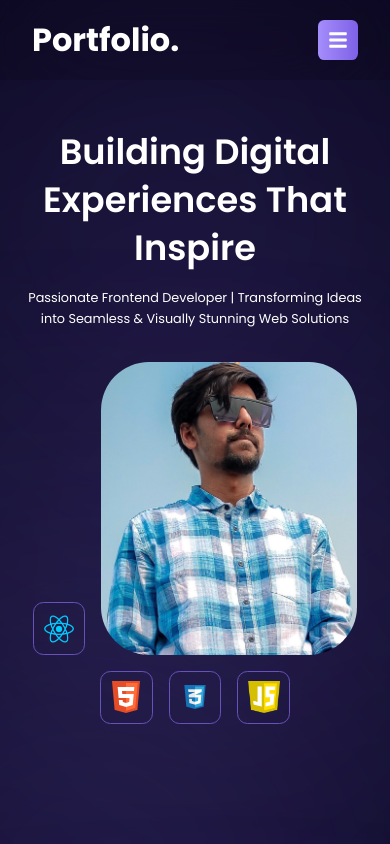
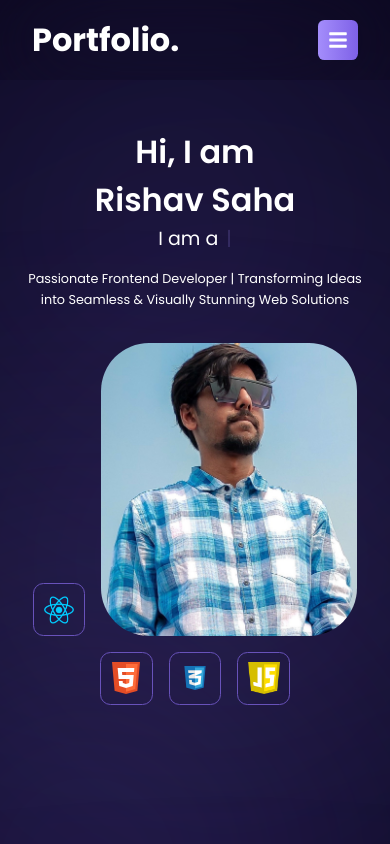
Before and after one commit to saha-rishav/portfolio-app, a React (Create React App) app: page / in a window 390 px wide. Shown: the top 844 px of the page. Built offline with nearby package versions, Linux system fonts and the light colour scheme.

Commit message:
typewriter added

```diff
--- a/package.json
+++ b/package.json
@@ -13,6 +13,7 @@
     "react-scripts": "5.0.1",
     "react-slick": "^0.30.2",
     "slick-carousel": "^1.8.1",
+    "typewriter-effect": "^2.21.0",
     "web-vitals": "^2.1.4"
   },
   "scripts": {
--- a/src/components/HeroSection/Hero.css
+++ b/src/components/HeroSection/Hero.css
@@ -34,38 +34,24 @@
 .heroContent h2 {
     font-size: 3.4rem;
     font-weight: 600;
-    line-height: 4.8rem;
+    line-height: 4.5rem;
+}
+
+.heroContent h4 {
+    font-size: 2.8em;
+    font-weight: 400;
     margin-bottom: 1rem;
-}
-.heroContent h4 {
-font-size: 2.8em;
-font-weight: 400;
-margin-bottom: 1rem;
+    display: flex;
+    align-items: center;
+    justify-content: flex-start;
+    gap: 12px;
 
 }
-.heroContent .typewriter{
+
+.heroContent .typewriter {
     color: #a38eff;
 }
-/* .heroContent .typewriter{
-    width: 100%;
-    border-right: 5px solid;
-    white-space: nowrap;
-    animation:
-    typing 2s steps(18),
-    cursor .4s step-end infinite alternate;
-}
 
-@keyframes cursor{
-    50%{
-        border-color: transparent;
-    }
-}
-
-@keyframes typing{
-    from{
-        width: 0;
-    }
-} */
 .heroContent p {
     width: 80%;
     font-size: 1rem;
@@ -116,10 +102,20 @@
     transform: translateY(-0.5rem);
 }
 
+@media(max-width:1289px) {
+    .heroContent h4 {
+        font-size: 2.2rem;
+    }
+}
+
 @media(max-width:1025px) {
     .heroContent h2 {
-        font-size: 3rem;
+        font-size: 2.5rem;
         line-height: 4rem;
+    }
+
+    .heroContent h4 {
+        font-size: 22px;
     }
 
     .heroContent p {
@@ -160,6 +156,12 @@
         text-align: center;
     }
 
+    .heroContent h4 {
+        justify-content: center;
+        font-size: 19px;
+        gap: 7px;
+    }
+
     .heroContainer::after,
     .heroContainer::before {
         content: "";
@@ -177,17 +179,15 @@
         right: 0;
     }
 
-    .heroContent p{
+    .heroContent p {
         width: 100%;
         text-align: center;
     }
-
-
 }
 
 @media(max-width:660px) {
     .heroContent h2 {
-        font-size: 2.2rem;
+        font-size: 2rem;
         line-height: 3rem;
     }
 
@@ -200,20 +200,20 @@
         gap: 1rem;
     }
 
-    .heroImg > div{
+    .heroImg>div {
         gap: 1rem;
     }
 
-    .heroImg > div > img{
+    .heroImg>div>img {
         width: 16rem;
     }
 
-    .techIcon{
+    .techIcon {
         width: 3.3rem;
         height: 3.3rem;
     }
 
-    .techIcon img{
+    .techIcon img {
         width: 2rem;
         height: 2rem;
     }
--- a/src/components/HeroSection/Hero.js
+++ b/src/components/HeroSection/Hero.js
@@ -5,15 +5,26 @@
 import CSSImg from '../../assets/CSS.png'
 import JSImg from '../../assets/JavaScript.png'
 import heroImg from '../../assets/heroImg.jpg'
+import TypewriterComponent from 'typewriter-effect';
 
 const Hero = () => {
     return (
         <section className='heroContainer' id='home'>
             <div className="heroContent">
-              <h2>Building Digital Experiences That Inspire</h2>
-              {/* <h2>Hi, I am <br /> Rishav Saha</h2>
-              <h4>I am a <span className='typewriter'>Frontend Developer</span></h4> */}
+                <h2>Hi, I am <br /> Rishav Saha</h2>
+                <h4>I am a
+                    <span className='typewriter'>
+                        <TypewriterComponent
+                            options={{
+                                strings: ["Frontend Developer"],
+                                autoStart: true,
+                                loop: true
+                            }}>
+                        </TypewriterComponent>
+                    </span>
+                </h4>
                 <p>Passionate Frontend Developer | Transforming Ideas into Seamless & Visually Stunning Web Solutions</p>
+
             </div>
             <div className="heroImg">
                 <div>
```
Also changed, not shown: 1 other file (tests, documents, lock files or other folders). Lines whose indentation alone changed are shown as unchanged.
